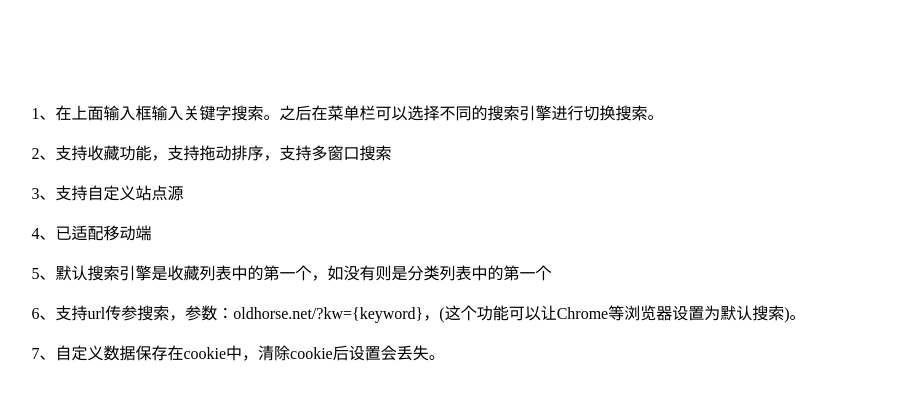
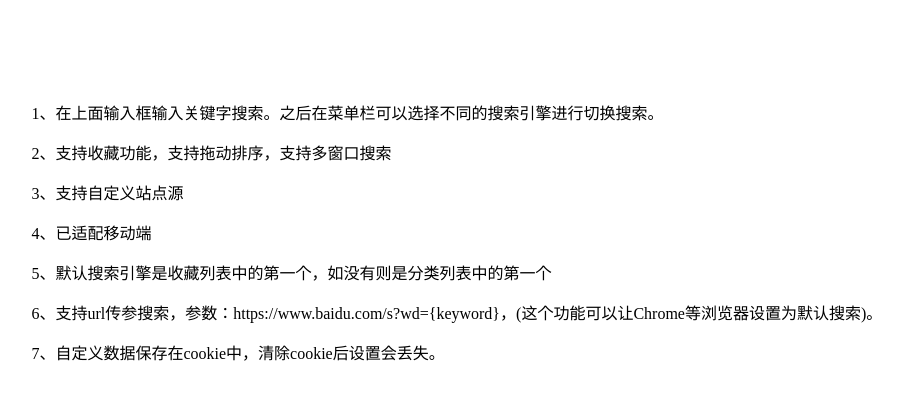
Before and after one commit to Shillber/quick, a plain HTML site: page help.html in a window 1280 px wide. Shown: the whole page, without its empty margins (103-1006 px from the left). Drawn offline with Linux system fonts and the light colour scheme.

Commit message:
update help.html.

```diff
--- a/help.html
+++ b/help.html
@@ -4,7 +4,7 @@
 		<meta http-equiv="Content-Type" content="text/html; charset=UTF-8">
 		<meta http-equiv="X-UA-Compatible" content="IE=edge">
 		<meta name="viewport" content="width=device-width, initial-scale=1, minimum-scale=1, maximum-scale=1, user-scalable=no" />
-		<title>老马知搜</title>
+		<title>快知</title>
 		<style type="text/css">
 			.content{
 				width: 80%;
@@ -21,7 +21,7 @@
 				<p>3、支持自定义站点源</p>
 				<p>4、已适配移动端</p>
 				<p>5、默认搜索引擎是收藏列表中的第一个，如没有则是分类列表中的第一个</p>
-				<p>6、支持url传参搜索，参数：oldhorse.net/?kw={keyword}，(这个功能可以让Chrome等浏览器设置为默认搜索)。</p>
+				<p>6、支持url传参搜索，参数：https://www.baidu.com/s?wd={keyword}，(这个功能可以让Chrome等浏览器设置为默认搜索)。</p>
 				<p>7、自定义数据保存在cookie中，清除cookie后设置会丢失。</p>
 			</div>
 		</div>
```
